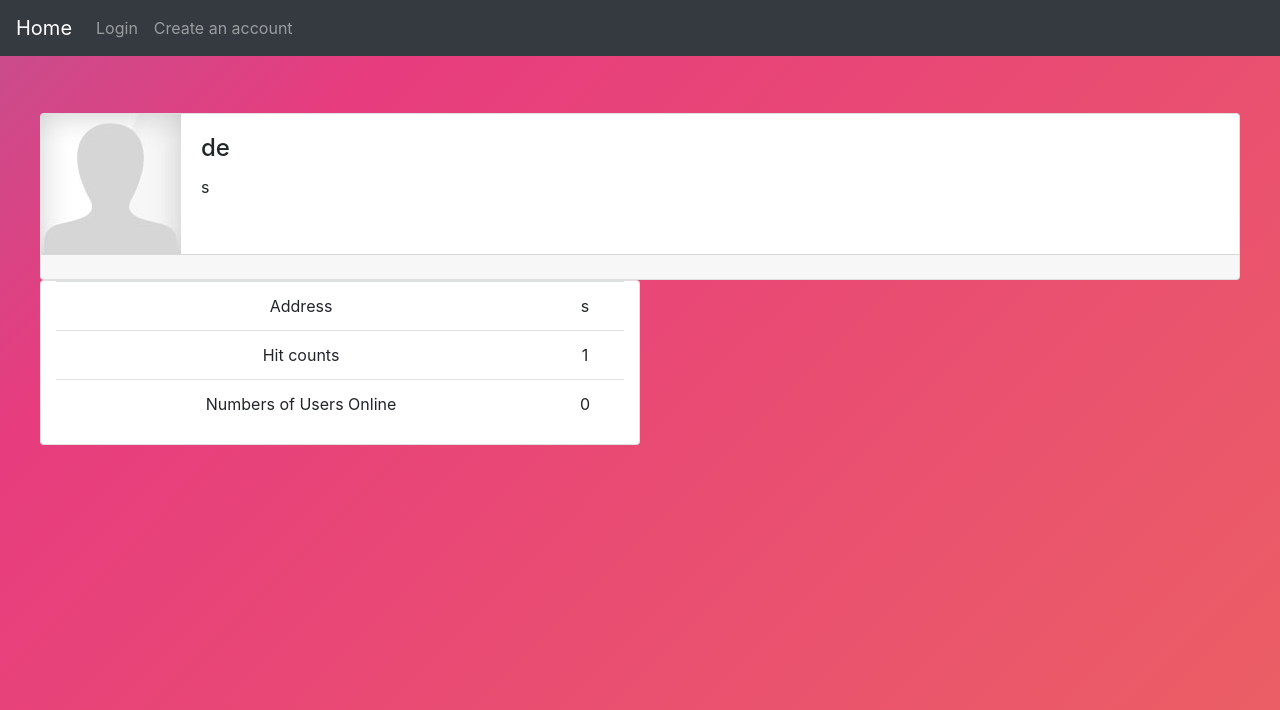
After one commit to Gautamaggrawal/company-finder, a Django app: template main/templates/company_detail.html in a window 1280 px wide. The commit adds this page. Shown: the top 710 px of the page. Run offline with Django 3.2, Linux system fonts and the light colour scheme; data comes from the database, SQL or seed files in the repository; both versions use the stored data as it was after the commit; tables that the repository leaves empty hold one stand-in row (values such as "Sample post"); the template is opened without the code that fills it: values that come from a table or form of the project are taken from there, most other values are stand-ins (such as "Sample title", 1, 10 or a date in 2020); some libraries are stand-ins or nearby versions.

Commit message:
middleware

```diff
--- a/companyfinder/settings.py
+++ b/companyfinder/settings.py
@@ -39,6 +39,7 @@ INSTALLED_APPS = [
     'django.contrib.staticfiles',
     'bootstrap4',
     'main',
+    'hitcount'
 ]
 
 MIDDLEWARE = [
@@ -50,6 +51,7 @@ MIDDLEWARE = [
     'django.contrib.auth.middleware.AuthenticationMiddleware',
     'django.contrib.messages.middleware.MessageMiddleware',
     'django.middleware.clickjacking.XFrameOptionsMiddleware',
+    'main.middleware.OnlineNowMiddleware'
 ]
 
 ROOT_URLCONF = 'companyfinder.urls'
--- a/companyfinder/urls.py
+++ b/companyfinder/urls.py
@@ -25,14 +25,18 @@ from django.contrib import admin
 from django.conf import settings
 from django.urls import path, include
 from django.conf.urls.static import static
+from django.contrib.auth.decorators import login_required
 
-from main.views import IndexPageView,comp
+from main.views import IndexPageView,comp,uploadimg,CompanyDetailView
 
 urlpatterns = [
     path('admin/', admin.site.urls),
+    path("uploadimage/",uploadimg),
+    path('getcompanydetails/<int:pk>', login_required(CompanyDetailView.as_view(),login_url='/login/')),
+
 
     path('', IndexPageView.as_view(), name='index'),
-    path('q/', comp.as_view(), name='quiz'),
+    path('profile/', comp.as_view(), name='profile'),
 
     path('accounts/', include('main.urls')),
 ]
--- /dev/null
+++ b/main/middleware.py
@@ -0,0 +1,48 @@
+from django.conf import settings
+from django.core.cache import cache
+from django.contrib.auth.models import User
+from django.utils.deprecation import MiddlewareMixin
+
+ONLINE_THRESHOLD = getattr(settings, 'ONLINE_THRESHOLD', 60 * 15)
+ONLINE_MAX = getattr(settings, 'ONLINE_MAX', 50)
+
+def get_online_now(self):
+    return User.objects.filter(id__in=self.online_now_ids or [])
+
+
+class OnlineNowMiddleware(MiddlewareMixin):
+    """
+    Maintains a list of users who have interacted with the website recently.
+    Their user IDs are available as ``online_now_ids`` on the request object,
+    and their corresponding users are available (lazily) as the
+    ``online_now`` property on the request object.
+    """
+
+    def process_request(self, request):
+        # First get the index
+        uids = cache.get('online-now', [])
+
+        # Perform the multiget on the individual online uid keys
+        online_keys = ['online-%s' % (u,) for u in uids]
+        fresh = cache.get_many(online_keys).keys()
+        online_now_ids = [int(k.replace('online-', '')) for k in fresh]
+
+        # If the user is authenticated, add their id to the list
+        if request.user.is_authenticated:
+            uid = request.user.id
+            print(uid)
+            # If their uid is already in the list, we want to bump it
+            # to the top, so we remove the earlier entry.
+            if uid in online_now_ids:
+                online_now_ids.remove(uid)
+            online_now_ids.append(uid)
+            if len(online_now_ids) > ONLINE_MAX:
+                del online_now_ids[0]
+
+        # Attach our modifications to the request object
+        request.__class__.online_now_ids = online_now_ids
+        request.__class__.online_now = property(get_online_now)
+
+        # Set the new cache
+        cache.set('online-%s' % (request.user.pk,), True, ONLINE_THRESHOLD)
+        cache.set('online-now', online_now_ids, ONLINE_THRESHOLD)
--- a/main/models.py
+++ b/main/models.py
@@ -13,7 +13,7 @@ class UserProfile(models.Model):
     user   = models.OneToOneField(User,on_delete=models.CASCADE)
     avatar = models.ImageField(default='/happyprofile.jpg')
     job=models.CharField(max_length=100)
-    company=models.OneToOneField(Company,on_delete=models.SET_NULL,null=True)
+    company=models.ForeignKey(Company,on_delete=models.SET_NULL,null=True)
 
     def __str__(self):
     	return self.user.username
--- /dev/null
+++ b/main/templates/company_detail.html
@@ -0,0 +1,58 @@
+{% extends 'layouts/default/page.html' %}
+{% load hitcount_tags %}
+
+{% load i18n %}
+
+{% block content %}
+<style type="text/css">
+	.card-horizontal {
+    display: flex;
+    flex: 1 1 auto;
+}
+</style>
+<div class="container-fluid">
+    <div class="row">
+        <div class="col-12 mt-3">
+            <div class="card">
+                <div class="card-horizontal">
+                    <div class="img-square-wrapper">
+                        <img class="" src="/media/{{company.logo}}" alt="Card image cap">
+                    </div>
+                    <div class="card-body">
+                        <h4 class="card-title">{{company.name}}</h4>
+                        <p class="card-text">{{company.address}}</p>
+                    </div>
+                </div>
+                <div class="card-footer">
+                    <small class="text-muted"></small>
+                </div>
+            </div>
+        </div>
+    </div>
+            <div class="card card-1 col-md-6 text-md-center" id="card1">
+        <table class="table table-hover">
+  <tbody>
+    <tr>
+      <td><span class="bold">Address</span></td>
+      <td colspan="2">{{company.address}}</td>
+    </tr>
+        <tr>
+      <td><span class="bold">Hit counts</span></td>
+      <td colspan="2">{{ hitcount.total_hits }}</td>
+    </tr>
+     <tr>
+      <td><span class="bold">Numbers of Users Online</span></td>
+      <td colspan="2">{{ request.online_now.count }}</td>
+    </tr>
+
+
+
+
+
+  </tbody>
+</table>
+        </div>
+</div>
+
+
+{% endblock %}
--- a/main/urls.py
+++ b/main/urls.py
@@ -1,12 +1,13 @@
 from django.urls import path
 
 from .views import (
-     LoginView,SignUpView,LogOutView)
+     LoginView,SignUpView,CreateProfileView,LogOutView)
 
 app_name = 'accounts'
 
 urlpatterns = [
     path('login/', LoginView.as_view(), name='log_in'),
+    path('createprofile/',CreateProfileView.as_view(),name="create_profile"),
     path('logout/', LogOutView.as_view(), name='log_out'),
     path('signup/', SignUpView.as_view(), name='sign_up'),
 ]
```
Also changed, not shown: content/templates/main/profile.html (+13 -7 lines), main/forms.py (+15 -1 lines), main/templates/CreateProfile.html (added, +26 -0 lines), main/views.py (+54 -4 lines), content/media/Screenshot_from_2019-05-11_02-10-00.png (added), content/media/Screenshot_from_2019-05-13_22-12-08.png (added), content/media/loading.gif (added), content/media/photo.png (added), db.sqlite3, main/migrations/0002_auto_20190529_1416.py (added).
